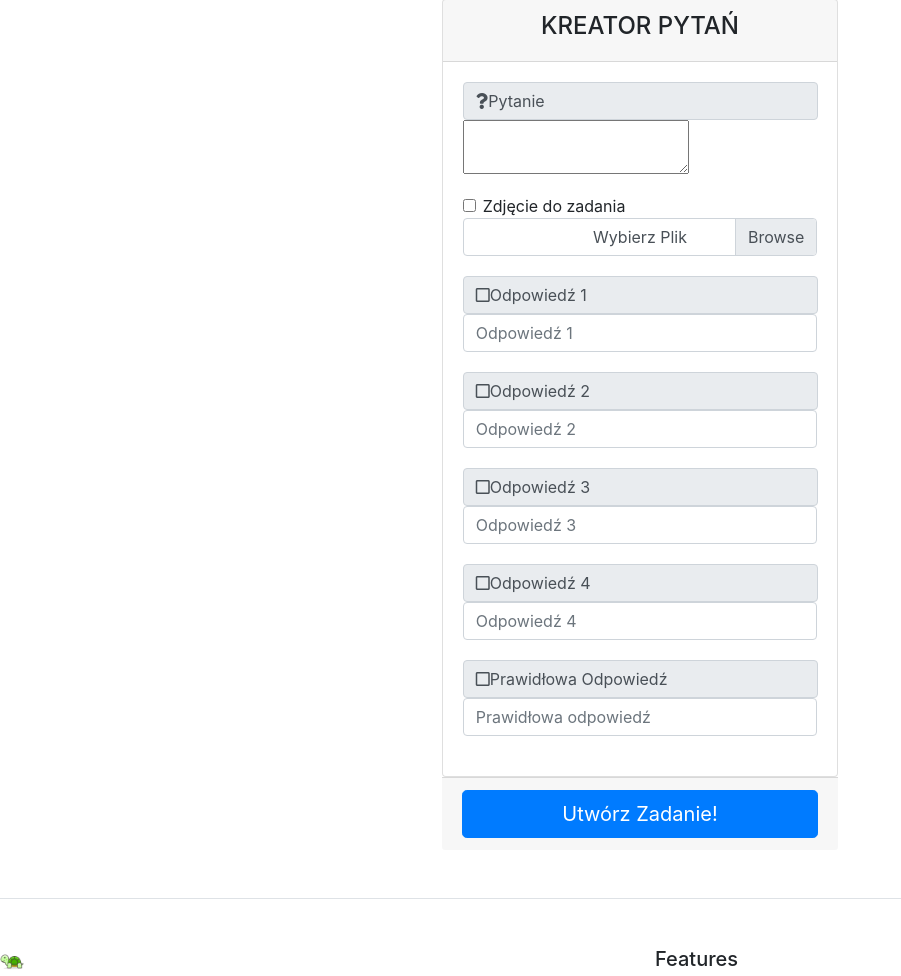
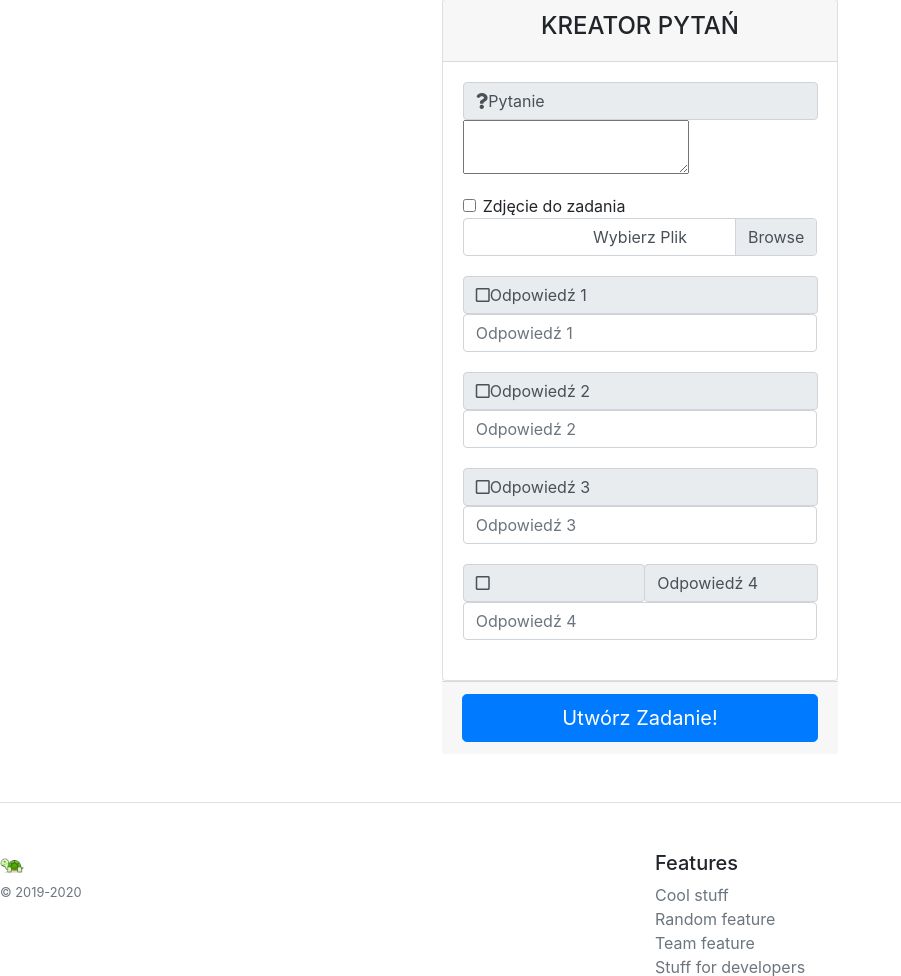
Before and after one commit to JakubZlotek/php-test-framework, a PHP site: page /Admin/TestCreator.php in a window 1280 px wide. Shown: the part 77-1053 px from the top of the page, without its empty margins (0-901 px from the left). Run offline with PHP 8.4, Linux system fonts and the light colour scheme; the visitor is signed in with stand-in values (Sample User, id 1); some libraries are stand-ins or nearby versions.

Commit message:
Update TestCreator.php

```diff
--- a/Admin/TestCreator.php
+++ b/Admin/TestCreator.php
@@ -74,18 +74,10 @@ include '../Config.php';
                             </div>
                             <div class="element">
                                 <div class="input-group-prepend input-group-prepend-custom">
-                                    <span class="input-group-text" id=""><i class="far fa-square"></i>Odpowiedź 4</span>
+                                <span class="input-group-text" id="" style="width:5%"><i class="far fa-square"></i></span><span class="input-group-text" id="" style="width:95% !important">Odpowiedź 4</span>
                                 </div>
                                     <div class="input-group input-check">
                                     <input type="text" class="form-control" name="answer4" placeholder="Odpowiedź 4" required>
-                                </div>
-                            </div>
-                            <div class="element">
-                                <div class="input-group-prepend input-group-prepend-custom">
-                                    <span class="input-group-text" id=""><i class="far fa-square"></i>Prawidłowa Odpowiedź</span>
-                                </div>
-                                    <div class="input-group input-check">
-                                    <input type="text" class="form-control" name="answer4" placeholder="Prawidłowa odpowiedź" required>
                                 </div>
                             </div>
                         </div>
```
